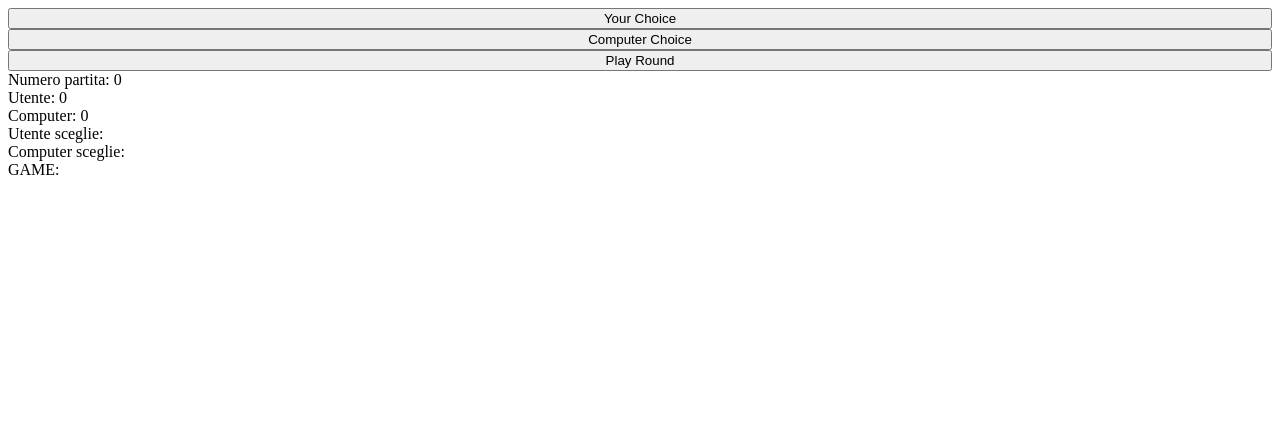
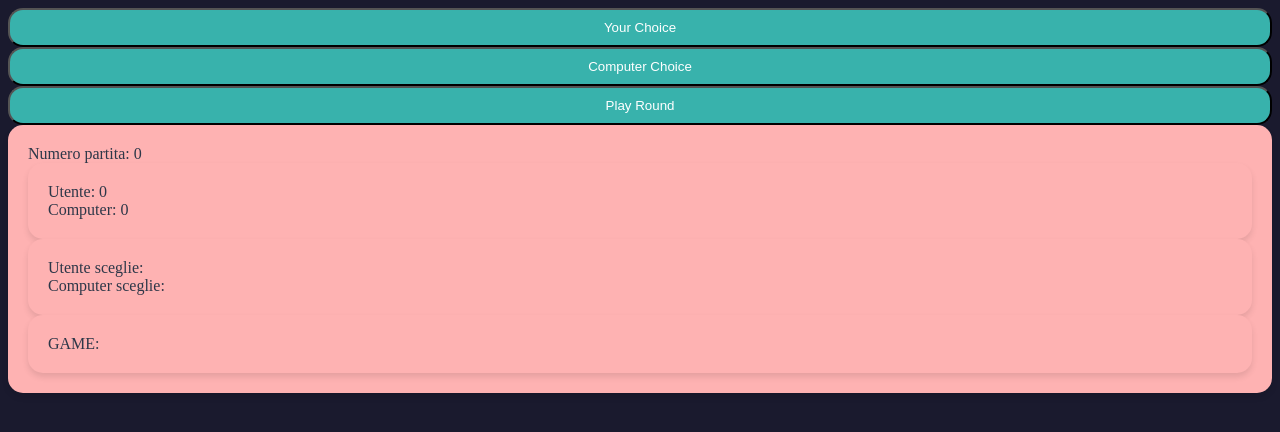
Before and after one commit to giacomobarriera/Rock_Paper_Scissors, a plain HTML site: page index.html in a window 1280 px wide. Drawn offline with Linux system fonts and the light colour scheme.

Commit message:
Aggiunte alcune caratteristiche di stile.

```diff
--- a/index.html
+++ b/index.html
@@ -6,12 +6,30 @@
     <title>Document</title>
 
     <style>
+        body {
+            background-color: #1a1a2e;
+        }
         .container{
             display: flex;
             flex-direction: column;
         }
         .container.button {
             display: flex;
+        }
+
+        button {
+            border-radius: 15px;
+            padding: 10px;
+            background: #38b2ac;
+            color: #fff;
+        }
+
+        .card {
+            border-radius: 15px;
+            padding: 20px;
+            box-shadow: 0 4px 6px rgba(0,0,0,0.1);
+            background: #feb2b2;
+            color: #2d3748;
         }
 
     </style>
```
